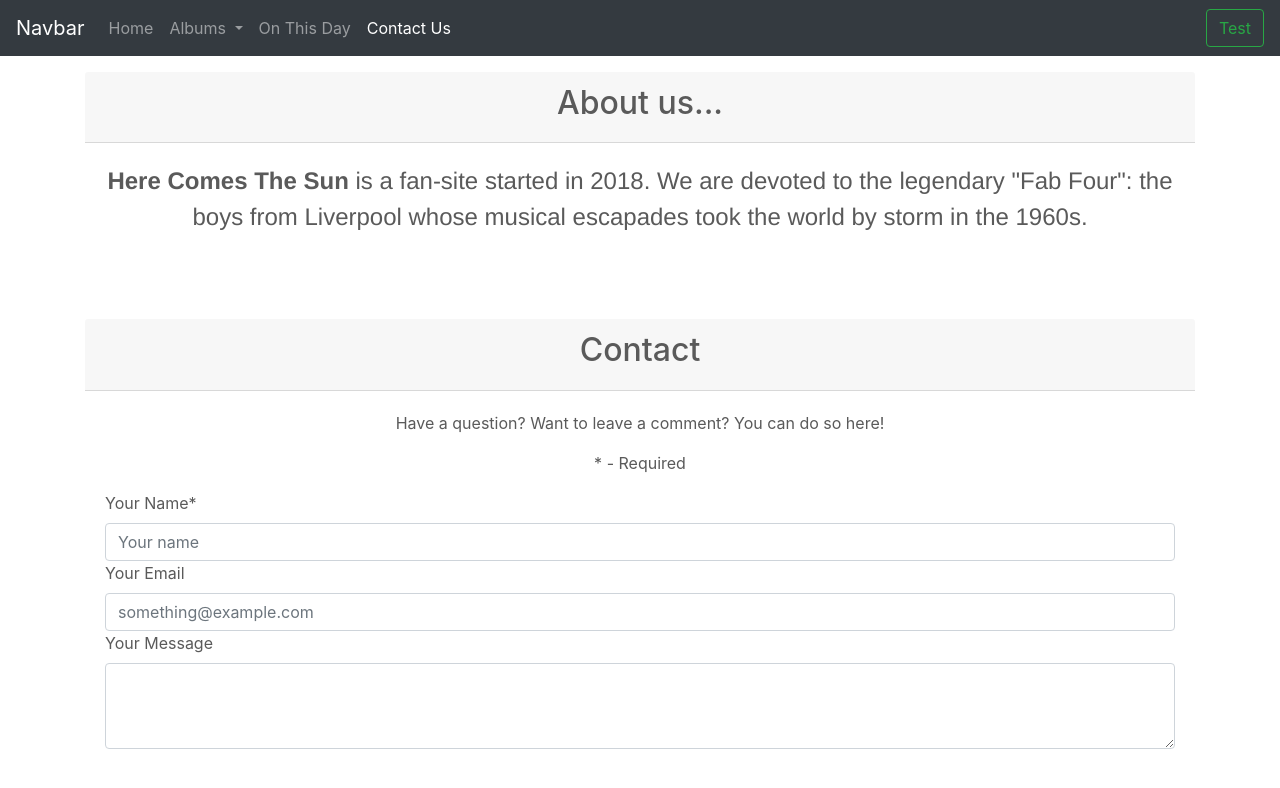
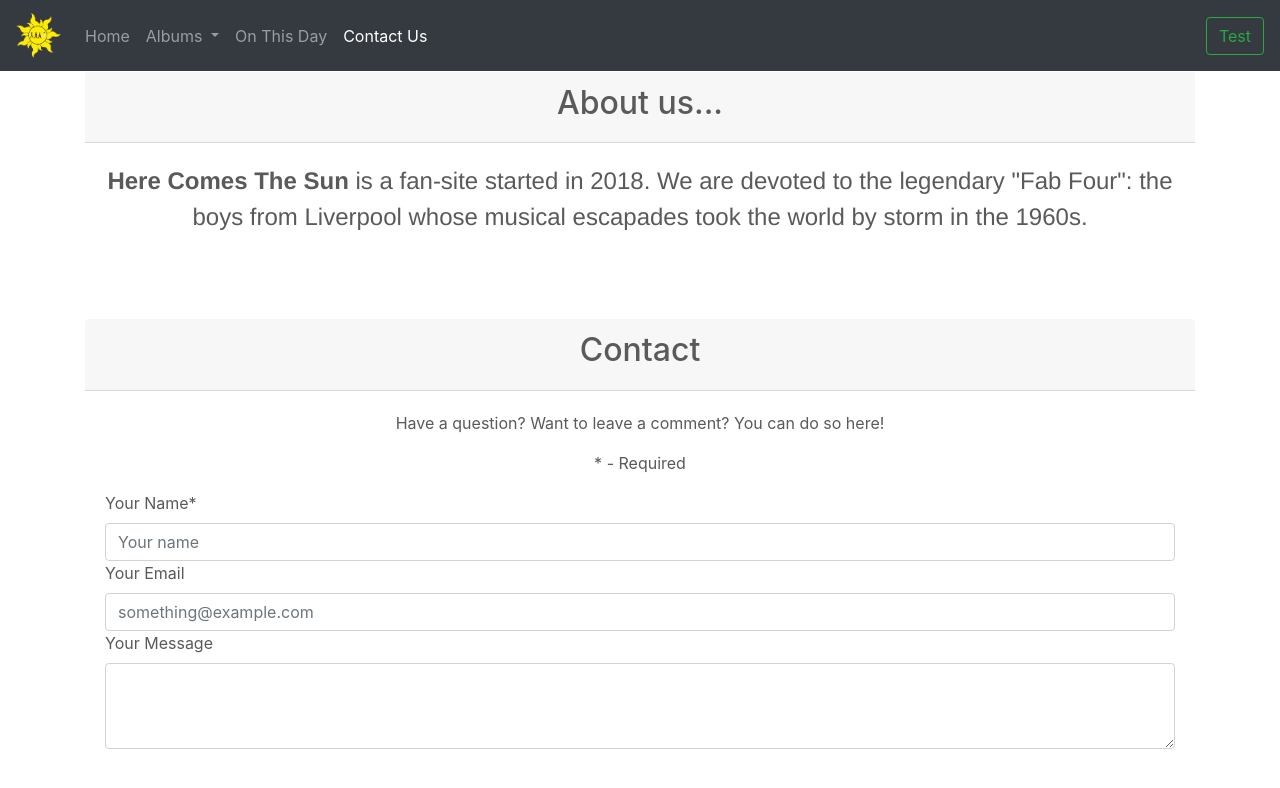
Before and after one commit to amw46/bootstrap-final-is117, a plain HTML site: page about.html in a window 1280 px wide. Drawn offline with nearby package versions, Linux system fonts and the light colour scheme.

Commit message:
logo/brand

```diff
--- a/about.html
+++ b/about.html
@@ -15,7 +15,9 @@
 <body>
 
 <nav class="navbar navbar-expand-md navbar-dark bg-dark fixed-top">
-    <a class="navbar-brand" href="#">Navbar</a>
+    <a class="navbar-brand" href="#">
+        <img src="img/herecomesthesun.gif" width="45" height="45" alt="">
+    </a>
     <button class="navbar-toggler" type="button" data-toggle="collapse" data-target="#navbarsExampleDefault" aria-controls="navbarsExampleDefault" aria-expanded="false" aria-label="Toggle navigation">
         <span class="navbar-toggler-icon"></span>
     </button>
```
Also changed, not shown: index.html (+3 -1 lines), onthisday.html (+3 -1 lines), uk.html (+3 -1 lines), us.html (+3 -1 lines), img/herecomesthesun.gif (added).
